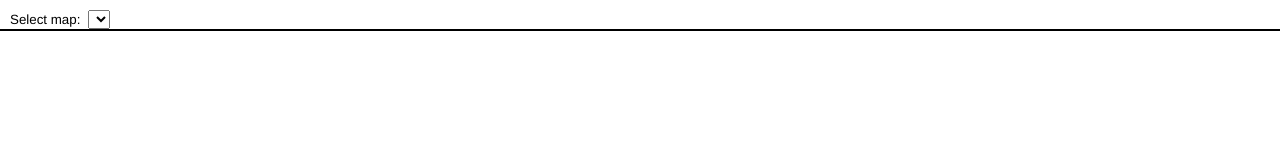
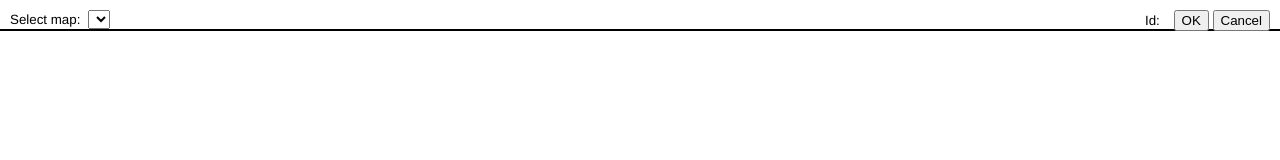
Before and after one commit to AnatomicMaps/flatmap-server-viewer, a website: page index.html in a window 1280 px wide. Drawn offline with Linux system fonts and the light colour scheme.

Commit message:
Add mock up of external annotator OK/Cancel buttons.

```diff
--- a/index.html
+++ b/index.html
@@ -15,9 +15,16 @@
         overflow: hidden;
         font: 10pt "Helvetica Neue", Arial, Helvetica, sans-serif;
       }
-      .selection {
+      .top-bar {
         padding-top: 10px;
         padding-left: 10px;
+        padding-right: 10px;
+      }
+      .draw-update {
+        float: right;
+      }
+      #drawing-id {
+        padding-right: 10px;
       }
       #map-selector {
         margin-left: 4px;
@@ -33,9 +40,16 @@
   </head>
   <body>
     <div>
-      <div class="selection">
-        <label for="map-selector">Select map:</label>
-        <select id="map-selector"></select>
+      <div class='top-bar'>
+        <span class="selection">
+          <label for="map-selector">Select map:</label>
+          <select id="map-selector"></select>
+        </span>
+        <span class='draw-update'>
+          <label id="drawing-id">Id:</label>
+          <input type="button" id="drawing-ok" value="OK"/>
+          <input type="button" id="drawing-cancel" value="Cancel"/>
+        </span>
       </div>
       <div id="map-canvas" class="map"></div>
     </div>
```
